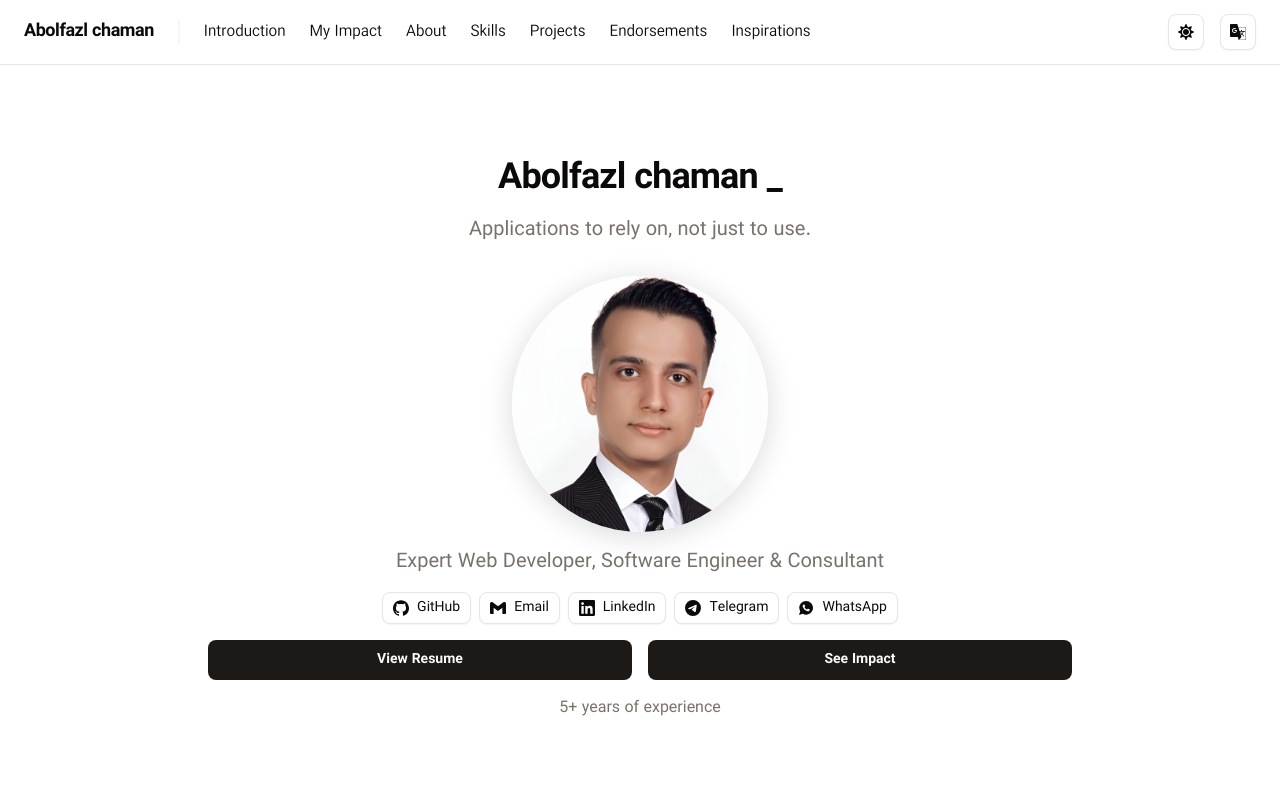
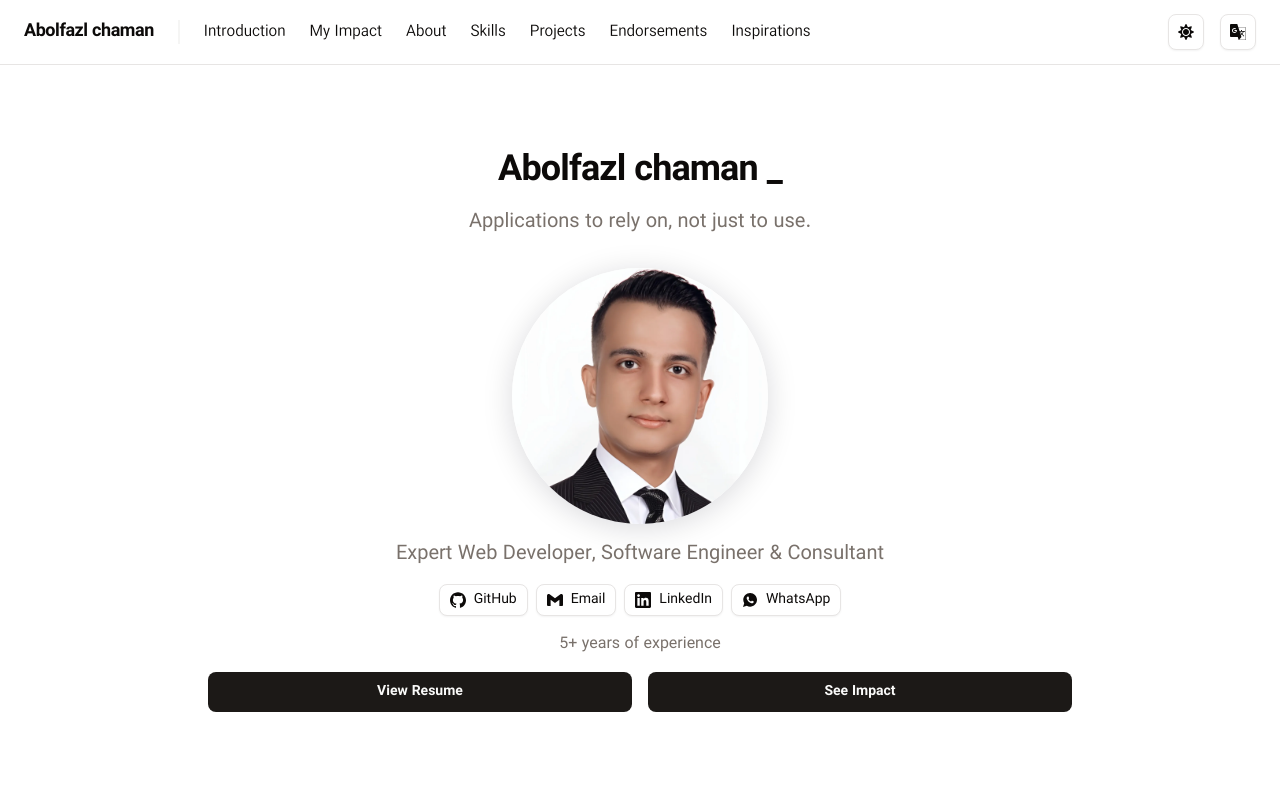
Before and after one commit to abolfazlchaman/next-portfolio, a Next.js app: page /en in a window 1280 px wide. Shown: the top 800 px of the page. Built offline with nearby package versions, Linux system fonts and the light colour scheme.

Commit message:
remove tg links

```diff
--- a/app/[lang]/components/hero.tsx
+++ b/app/[lang]/components/hero.tsx
@@ -144,6 +144,9 @@ export function Hero({ dictionary }: { dictionary: Awaited<ReturnType<typeof get
           );
         })}
       </div>
+      <p className='text-muted-foreground mt-4 w-full justify-center items-center text-center'>
+        {experience}
+      </p>
       <div className='flex flex-col sm:flex-row gap-4 w-full my-4'>
         <Button
           asChild
@@ -170,7 +173,6 @@ export function Hero({ dictionary }: { dictionary: Awaited<ReturnType<typeof get
         </Button>
       </div>
       <div className='w-full space-y-2 flex flex-col justify-center items-center text-center'>
-        <p className='text-muted-foreground w-full '>{experience}</p>
         {celebration && (
           <div className='mt-6 p-4 rounded-2xl border shadow-md bg-background text-foreground max-w-md'>
             <h3 className='text-2xl font-bold mb-2'>
--- a/app/[lang]/page.tsx
+++ b/app/[lang]/page.tsx
@@ -32,8 +32,6 @@ export default async function IndexPage(props: { params: Promise<{ lang: Locale
     sameAs: [
       'https://www.linkedin.com/in/abolfazlchaman',
       'https://www.github.com/abolfazlchaman',
-      'https://t.me/+989027001688',
-      'https://t.me/+989352121688',
       'https://wa.me/+989027001688',
       'https://wa.me/+989352121688',
       'mailto:contact@abolfazlchaman.com',
--- a/dictionaries/en.json
+++ b/dictionaries/en.json
@@ -43,11 +43,6 @@
       "key": "linkedin",
       "href": "https://www.linkedin.com/in/abolfazlchaman",
       "label": "LinkedIn"
-    },
-    {
-      "key": "telegram",
-      "href": "https://t.me/cats_hate_me",
-      "label": "Telegram"
     },
     {
       "key": "whatsapp",
--- a/dictionaries/fa.json
+++ b/dictionaries/fa.json
@@ -43,11 +43,6 @@
       "key": "linkedin",
       "href": "https://www.linkedin.com/in/abolfazlchaman",
       "label": "لینکدین"
-    },
-    {
-      "key": "telegram",
-      "href": "https://t.me/cats_hate_me",
-      "label": "تلگرام"
     },
     {
       "key": "whatsapp",
```
